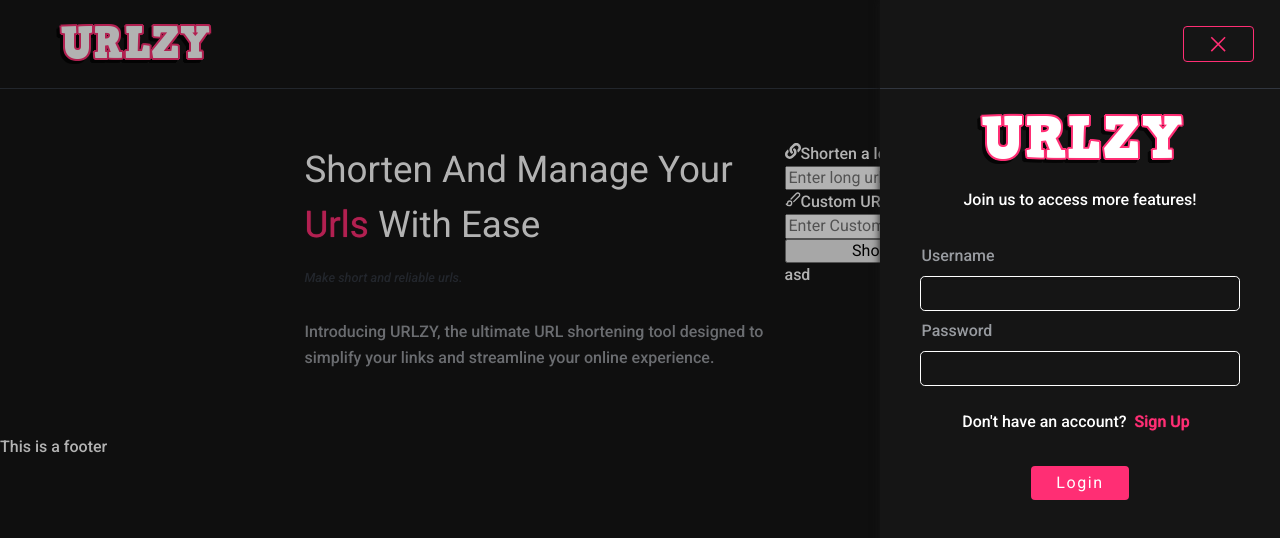
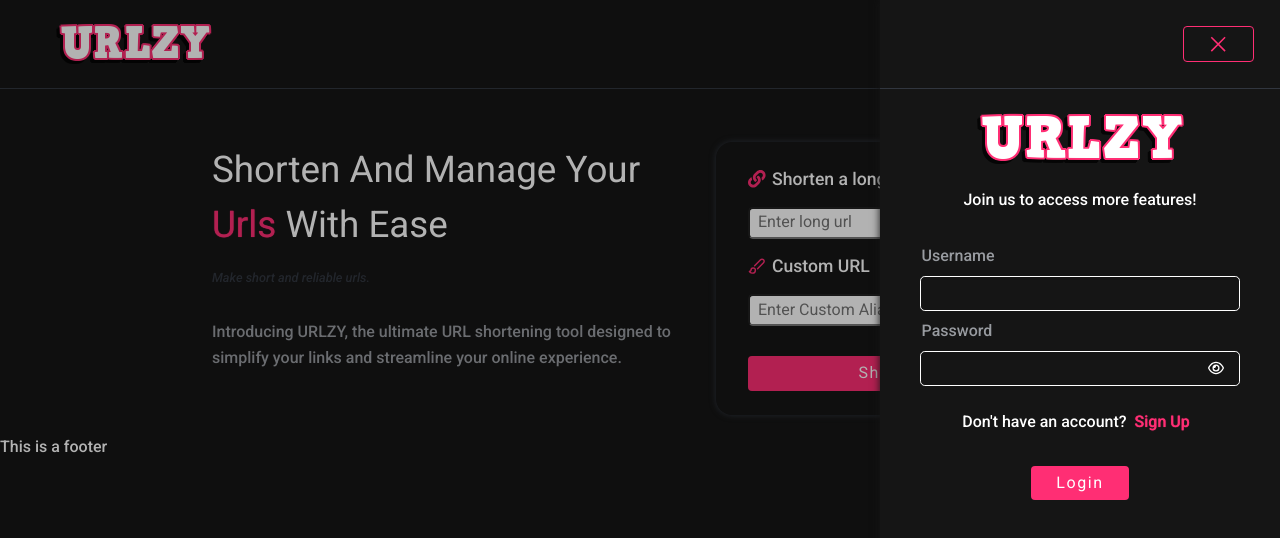
Before and after one commit to gsusk/urlz, a React (Vite) app in the folder client/: page /login in a window 1280 px wide. Shown: the top 538 px of the page. Built offline with nearby package versions, Linux system fonts and the light colour scheme.

Commit message:
added css to shortener component and toggle pass visibility to login

```diff
--- a/client/src/App.css
+++ b/client/src/App.css
@@ -17,6 +17,7 @@
   justify-content: center;
   padding-top: 1.3rem;
   overflow: hidden;
+  gap: 1.5rem;
 }
 
 .title {
--- a/client/src/components/LoginForm.tsx
+++ b/client/src/components/LoginForm.tsx
@@ -2,9 +2,12 @@ import { useState } from "react";
 import { Link } from "react-router-dom";
 import { signIn } from "../redux/auth/auth";
 import { useAppDispatch, useAppSelector } from "../hooks/appSelector";
+import { FaRegEyeSlash } from "react-icons/fa";
+import { FaRegEye } from "react-icons/fa6";
 
 function LoginForm() {
   const [formData, setFormData] = useState({ username: "", password: "" });
+  const [inputType, setInputType] = useState("password");
   const loading = useAppSelector((state) => state.user.loading);
   const dispatch = useAppDispatch();
 
@@ -45,8 +48,9 @@ function LoginForm() {
           <label htmlFor="password" className="login-form-label">
             Password
           </label>
+          <div className="password-cover-wrapper">
             <input
-            type="password"
+              type={inputType}
               id="password"
               name="password"
               value={formData.password}
@@ -54,6 +58,18 @@ function LoginForm() {
               className="login-form-input"
               required
             />
+            {inputType === "text" ? (
+              <FaRegEyeSlash
+                className="password-cover-icon"
+                onClick={() => setInputType("password")}
+              />
+            ) : (
+              <FaRegEye
+                className="password-cover-icon"
+                onClick={() => setInputType("text")}
+              />
+            )}
+          </div>
           <div>
             <p className="feat-text">
               Don't have an account?
--- a/client/src/components/Shortener.tsx
+++ b/client/src/components/Shortener.tsx
@@ -17,36 +17,38 @@ function Shortener() {
   };
 
   return (
-    <section>
+    <section className="outer-shortener-container">
       <form className="shortener-container">
-        <label htmlFor="longUrl">
-          <FaLink />
+        <label htmlFor="longUrl" className="shortener-label">
+          <FaLink className="icon-label-shortener" />
           <span>Shorten a long URL</span>
         </label>
         <input
           type="text"
           name="longUrl"
           id="longUrl"
-          className="long-url-input"
+          className="long-url-input "
           value={form.longUrl}
           onChange={handleChange}
           placeholder="Enter long url"
         />
-        <label htmlFor="customUrl">
-          <LuBrush />
+        <label htmlFor="customUrl" className="shortener-label">
+          <LuBrush className="icon-label-shortener" />
           <span>Custom URL</span>
         </label>
         <input
           type="text"
           name="customUrl"
           id="customUrl"
-          className="custom-url-inut"
+          className="custom-url-input"
           value={form.customUrl}
           onChange={handleChange}
           placeholder="Enter Custom Alias"
         />
 
-        <button type="submit">Shorten</button>
+        <button type="submit" className="button __vmc shortener-submit">
+          Shorten
+        </button>
       </form>
     </section>
   );
--- a/client/src/components/shortener.css
+++ b/client/src/components/shortener.css
@@ -1,10 +1,56 @@
+.outer-shortener-container {
+}
+
 .shortener-container {
   display: flex;
   flex-direction: column;
+  border-radius: 1rem;
+  box-shadow: 0 0 0.4rem var(--main-gray-color);
+  width: 22rem;
+  overflow: hidden;
+  padding: 1rem 2rem;
+  transition: transform 0.2s ease-in-out;
+}
+
+.shortener-container:hover {
+  transform: translate(-0.1rem, -0.1rem);
+}
+
+@keyframes moveup {
+  0% {
+    transform: translate(0, 0);
+  }
+
+  100% {
+    transform: translate(2rem, 2rem);
+  }
+}
+
+.shortener-label {
+  color: var(--main-white-color);
+  margin: 0.5rem 0;
+  display: flex;
+  align-items: center;
+  font-size: 1.1rem;
 }
 
 .long-url-input {
+  padding: 0.3rem 0.5rem;
+  margin: 0.4rem 0;
+  border-radius: 0.3rem;
 }
 
 .custom-url-input {
+  padding: 0.3rem 0.5rem;
+  margin: 0.4rem 0;
+  border-radius: 0.3rem;
 }
+
+.shortener-submit {
+  margin: 1.5rem 0 0.5rem;
+}
+
+.icon-label-shortener {
+  color: var(--main-pink-color);
+  margin-right: 0.4rem;
+}
--- a/client/src/pages/Home.tsx
+++ b/client/src/pages/Home.tsx
@@ -24,7 +24,6 @@ function Home() {
           </div>
           <div>
             <Shortener />
-            <div>asd</div>
           </div>
         </section>
       </div>
```
Lines whose indentation alone changed are shown as unchanged.
